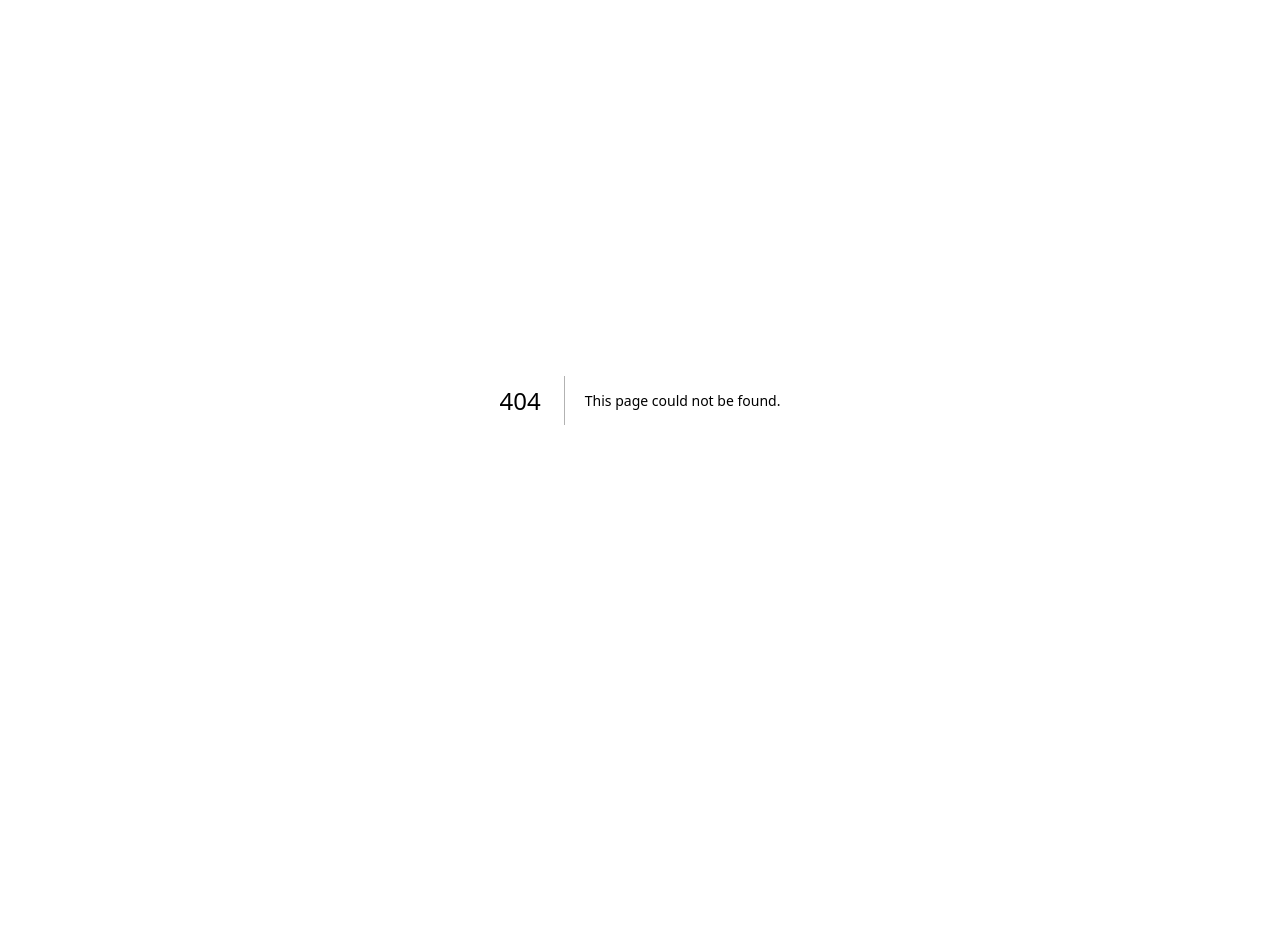
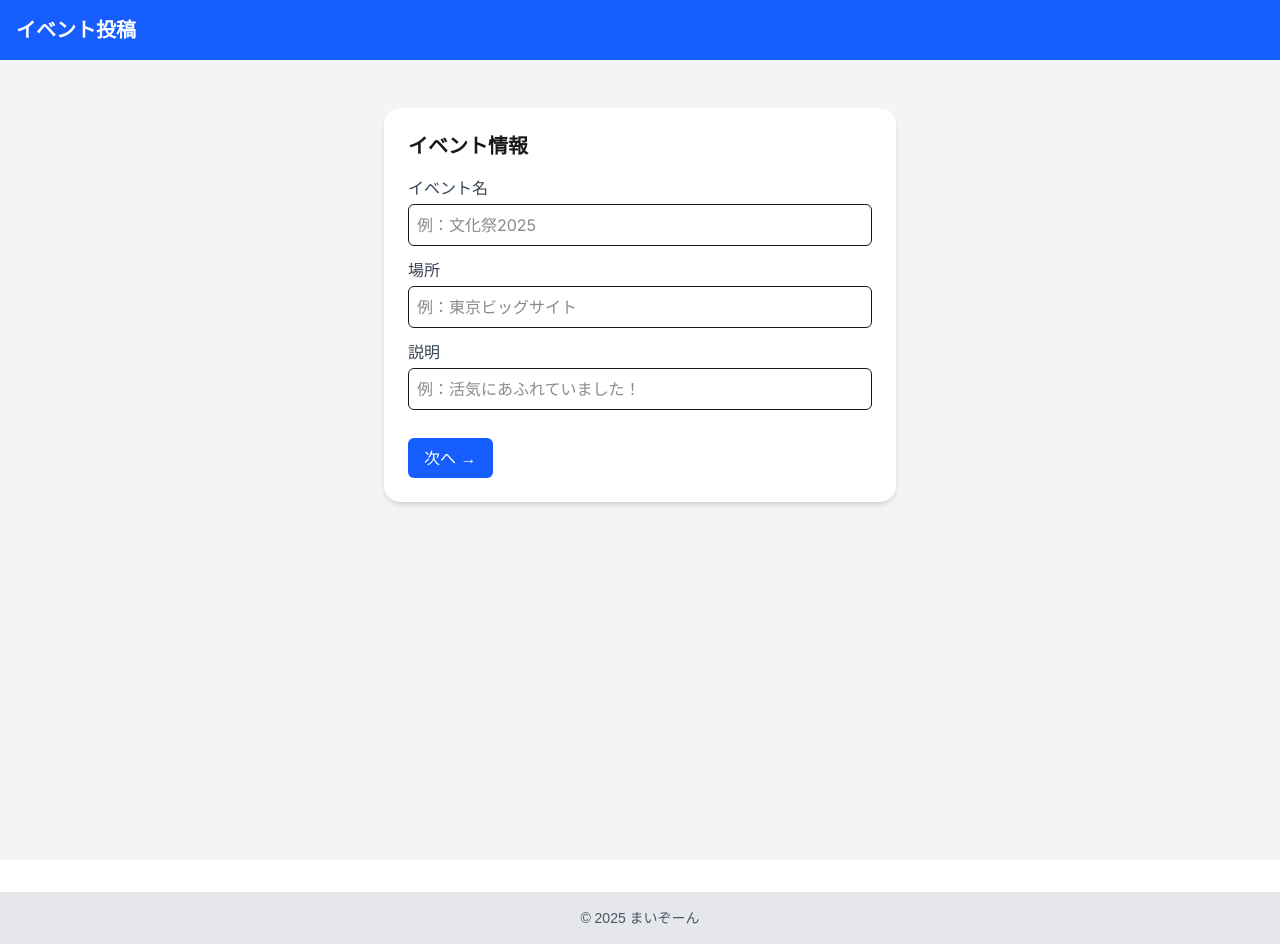
Before and after one commit to project-AI39/ict-solutions-project, a Next.js app in the folder web/: page /post in a window 1280 px wide. Before the commit this address had no page. Before the commit the page ends 800 px from the top, so only its background shows below. Built offline with nearby package versions, Linux system fonts and the light colour scheme.

Commit message:
イベント投稿ページのUI

```diff
--- /dev/null
+++ b/web/src/app/post/layout.tsx
@@ -0,0 +1,36 @@
+import type { Metadata } from "next";
+import { Inter } from "next/font/google";
+
+const inter = Inter({ subsets: ["latin"] });
+
+export const metadata: Metadata = {
+  title: "イベント投稿",
+  description: "ユーザーがイベントを投稿・共有できるアプリです。",
+};
+
+export default function PostLayout({
+  children,
+}: {
+  children: React.ReactNode;
+}) {
+  return (
+    <>
+      <header className="bg-blue-600 text-white p-4 shadow-md">
+        <div className="container mx-auto text-xl font-semibold">
+          イベント投稿
+        </div>
+      </header>
+
+      <main
+        className={`container mx-auto p-4 ${inter.className} bg-gray-100 min-h-screen`}
+        suppressHydrationWarning
+      >
+        {children}
+      </main>
+
+      <footer className="bg-gray-200 text-center py-4 mt-8 text-sm text-gray-600">
+        © 2025 まいぞーん
+      </footer>
+    </>
+  );
+}
--- /dev/null
+++ b/web/src/app/post/page.tsx
@@ -0,0 +1,204 @@
+"use client";
+//イベント名：title
+//場所：location
+//説明：explanation
+//写真：
+import { useState } from "react";
+import dynamic from "next/dynamic";
+
+import Box from "@mui/material/Box";
+import BottomNavigation from "@mui/material/BottomNavigation";
+import BottomNavigationAction from "@mui/material/BottomNavigationAction";
+import Paper from "@mui/material/Paper";
+
+import AddCircleOutlineIcon from "@mui/icons-material/AddCircleOutline";
+import HomeIcon from "@mui/icons-material/Home";
+import PersonIcon from "@mui/icons-material/Person";
+import SearchIcon from "@mui/icons-material/Search";
+import SettingsIcon from "@mui/icons-material/Settings";
+
+const LeafletMap = dynamic(() => import("@/components/LeafletMap"), { ssr: false });
+
+export default function EventFormPage() {
+  const [step, setStep] = useState(1);
+  const [formData, setFormData] = useState({
+    title: "",
+    location: "",
+    explanation: "",
+    image: null as File | null,
+  });
+
+  const handleNext = () => setStep(step + 1);
+  const handleBack = () => setStep(step - 1);
+
+  return (
+    <div className="max-w-lg mx-auto bg-white p-6 rounded-2xl shadow-md mt-8">
+      {/* Step 1: イベント情報 */}
+      {step === 1 && (
+        <div>
+          <h2 className="text-xl font-semibold mb-4">イベント情報</h2>
+
+          <label className="block mb-3">
+            <span className="text-gray-700">イベント名</span>
+            <input
+              type="text"
+              value={formData.title}
+              onChange={(e) =>
+                setFormData({ ...formData, title: e.target.value })
+              }
+              className="w-full p-2 border rounded-md mt-1"
+              placeholder="例：文化祭2025"
+            />
+          </label>
+
+          <label className="block mb-3">
+            <span className="text-gray-700">場所</span>
+            <input
+              type="text"
+              value={formData.location}
+              onChange={(e) =>
+                setFormData({ ...formData, location: e.target.value })
+              }
+              className="w-full p-2 border rounded-md mt-1"
+              placeholder="例：東京ビッグサイト"
+            />
+          </label>
+
+          <label className="block mb-3">
+            <span className="text-gray-700">説明</span>
+            <input
+              type="text"
+              value={formData.explanation ?? ""}
+              onChange={(e) =>
+                setFormData({ ...formData, explanation: e.target.value })
+              }
+              className="w-full p-2 border rounded-md mt-1"
+              placeholder="例：活気にあふれていました！"
+            />
+          </label>
+
+          <button
+            onClick={handleNext}
+            className="mt-4 bg-blue-600 text-white px-4 py-2 rounded-md"
+          >
+            次へ →
+          </button>
+        </div>
+      )}
+
+      {/* Step 2: 写真追加 */}
+      {step === 2 && (
+        <div>
+          <h2 className="text-xl font-semibold mb-4">写真を追加</h2>
+          <input
+            type="file"
+            accept="image/*"
+            onChange={(e) =>
+              setFormData({ ...formData, image: e.target.files?.[0] || null })
+            }
+            className="block w-full text-sm text-gray-700 border rounded-md p-2"
+          />
+          {formData.image && (
+            <img
+              src={URL.createObjectURL(formData.image)}
+              alt="プレビュー"
+              className="mt-4 rounded-md shadow-sm"
+            />
+          )}
+          <div className="flex justify-between mt-4">
+            <button
+              onClick={handleBack}
+              className="bg-gray-300 text-gray-800 px-4 py-2 rounded-md"
+            >
+              ← 戻る
+            </button>
+            <button
+              onClick={handleNext}
+              className="bg-blue-600 text-white px-4 py-2 rounded-md"
+            >
+              次へ →
+            </button>
+          </div>
+        </div>
+      )}
+
+      {/* Step 3: プレビュー・投稿確認 */}
+      {step === 3 && (
+        <div>
+          <h2 className="text-xl font-semibold mb-4">プレビュー</h2>
+
+          {/* ユーザー情報 */}
+          <div className="flex items-center mb-4">
+            <div className="w-10 h-10 bg-gray-300 rounded-full flex items-center justify-center">
+              <span className="text-gray-600 text-sm font-semibold">U</span>
+            </div>
+            <div className="ml-3">
+              <p className="text-gray-800 font-medium">ユーザー名（仮）</p>
+              <p className="text-gray-500 text-sm">
+                {new Date().toLocaleDateString("ja-JP")}
+              </p>
+            </div>
+          </div>
+
+          {/* 投稿画像 or 白枠 */}
+          <div className="w-full aspect-video bg-gray-100 rounded-lg flex items-center justify-center overflow-hidden border">
+            {formData.image ? (
+              <img
+                src={URL.createObjectURL(formData.image)}
+                alt="投稿画像"
+                className="object-cover w-full h-full"
+              />
+            ) : (
+              <p className="text-gray-400">写真が選択されていません</p>
+            )}
+          </div>
+
+          {/* イベント情報 */}
+          <div className="mt-4 space-y-2">
+            <p className="text-lg font-semibold text-gray-800">
+              {formData.title || "（イベント名未入力）"}
+            </p>
+            <div className="flex items-center text-gray-600">
+              {/* 場所にピンの画像 */}
+              {/* <svg
+                xmlns="http://www.w3.org/2000/svg"
+                fill="none"
+                viewBox="0 0 24 24"
+                strokeWidth={1.5}
+                stroke="currentColor"
+                className="w-5 h-5 mr-1 text-red-500"
+              >
+                <path
+                  strokeLinecap="round"
+                  strokeLinejoin="round"
+                  d="M12 11c.828 0 1.5-.672 1.5-1.5S12.828 8 12 8s-1.5.672-1.5 1.5S11.172 11 12 11zm0 0v8.25m0 0l4.5-4.5m-4.5 4.5l-4.5-4.5"
+                />
+              </svg> */}
+              <span>{formData.location || "（場所未入力）"}</span>
+            </div>
+
+            <p className="text-gray-700 mt-2 whitespace-pre-line">
+              {formData.explanation || "（説明が入力されていません）"}
+            </p>
+          </div>
+
+          {/* ボタン */}
+          <div className="flex justify-between mt-6">
+            <button
+              onClick={handleBack}
+              className="bg-gray-300 text-gray-800 px-4 py-2 rounded-md"
+            >
+              ← 戻る
+            </button>
+            <button
+              onClick={() => alert("投稿しました！（仮）")}
+              className="bg-green-600 text-white px-4 py-2 rounded-md"
+            >
+              投稿する
+            </button>
+          </div>
+        </div>
+      )}
+    </div>
+  );
+}
```
